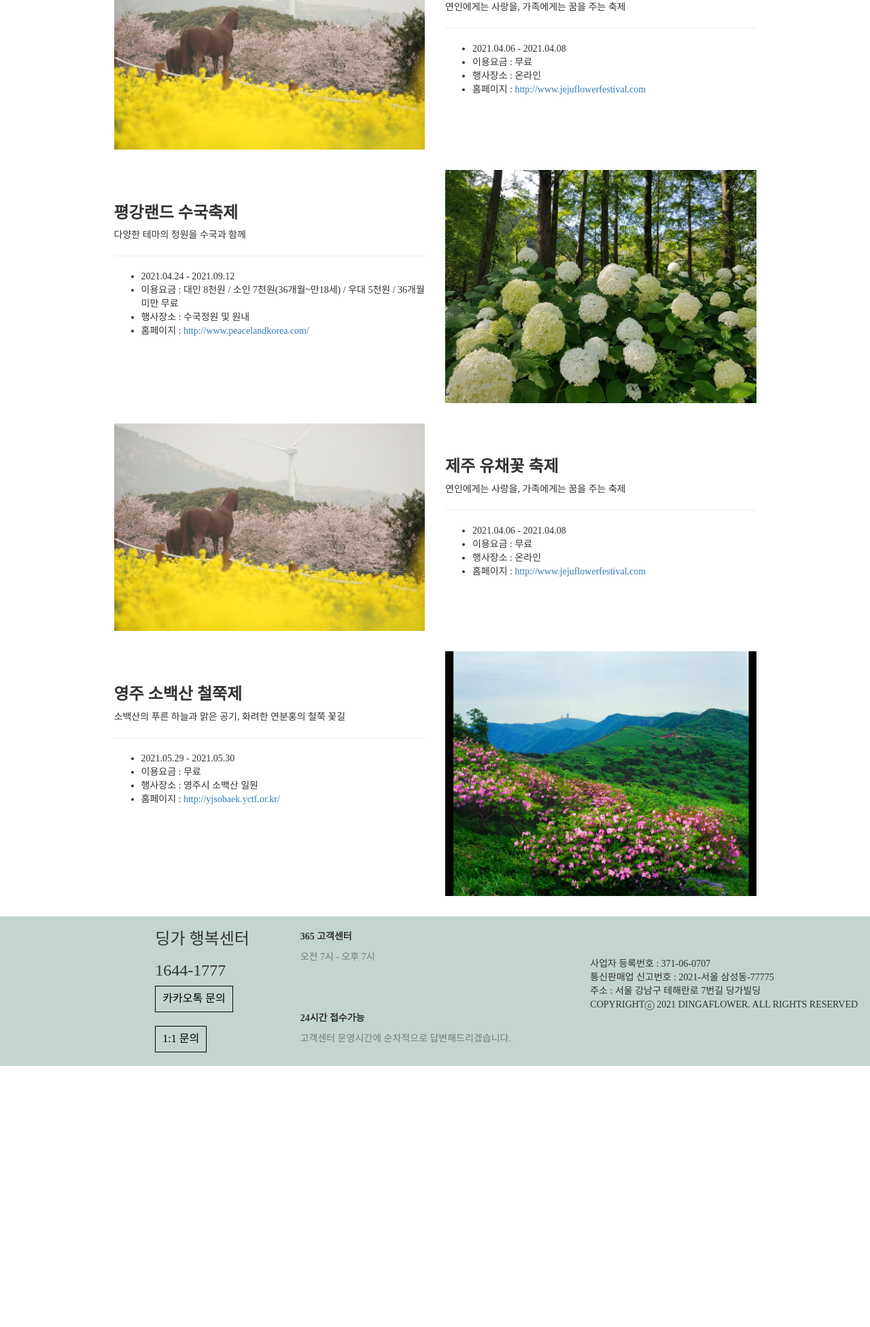
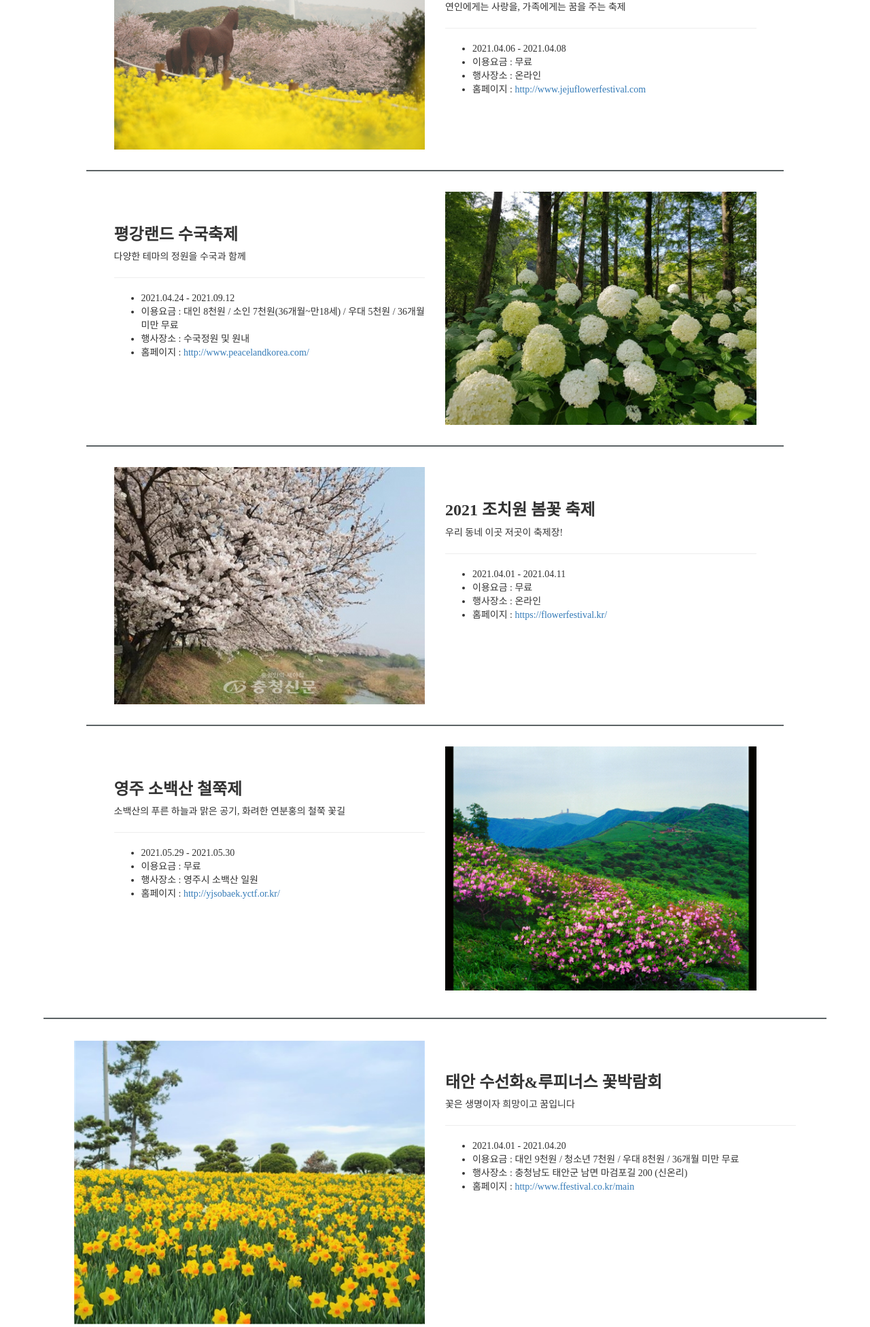
Before and after one commit to gyub99/IF-Flower-Shop, a PHP site: page /about2.html in a window 1280 px wide. Shown: the part 481-2433 px from the top of the page at 68% size. Before the commit the page ends 2049 px from the top, so only its background shows below. Run offline with PHP 8.4, Linux system fonts and the light colour scheme; some web fonts are replaced.

```diff
--- a/about2.html
+++ b/about2.html
@@ -92,6 +92,7 @@
             </ul>
         </div>
       </div>
+      <hr class="line">
       <div class="row festival">
         <div class="col-sm-1"></div>
         <div class="col-sm-5 explain">
@@ -108,22 +109,24 @@
           <img src="picture/about/about2/sooguk.jpg" alt="축제 2" class="img-responsive"/>
         </div>
       </div>
+      <hr class="line">
       <div class="row festival">
         <div class="col-sm-1"></div>
         <div class="col-sm-5">
-          <img src="picture/about/about2/jeju.jpg" alt="축제 3" class="img-responsive"/>
+          <img src="picture/about/about2/jochiwon.jpg" alt="축제 3" class="img-responsive"/>
         </div>
         <div class="col-sm-5 explain">
-            <h3><strong>제주 유채꽃 축제</strong></h3>
-            <p>연인에게는 사랑을, 가족에게는 꿈을 주는 축제</p> <hr>
+            <h3><strong>2021 조치원 봄꽃 축제</strong></h3>
+            <p>우리 동네 이곳 저곳이 축제장!</p> <hr>
             <ul>
-                <li>2021.04.06 - 2021.04.08</li>
+                <li>2021.04.01 - 2021.04.11</li>
                 <li>이용요금 : 무료</li>
                 <li>행사장소 : 온라인</li>
-                <li>홈페이지 : <a href="http://www.jejuflowerfestival.com">http://www.jejuflowerfestival.com</a></li>
+                <li>홈페이지 : <a href="https://flowerfestival.kr/">https://flowerfestival.kr/</a></li>
             </ul>
         </div>
       </div>
+      <hr class="line">
       <div class="row festival">
         <div class="col-sm-1"></div>
         <div class="col-sm-5 explain">
@@ -138,6 +141,41 @@
           </div>
         <div class="col-sm-5">
           <img src="picture/about/about2/sobaek.jpg" alt="축제 4" class="img-responsive"/>
+        </div>
+      </div>
+    </div>
+    <hr class="line">
+      <div class="row festival">
+        <div class="col-sm-1"></div>
+        <div class="col-sm-5">
+          <img src="picture/about/about2/taeahn.png" alt="축제 5" class="img-responsive"/>
+        </div>
+        <div class="col-sm-5 explain">
+            <h3><strong>태안 수선화&루피너스 꽃박람회</strong></h3>
+            <p>꽃은 생명이자 희망이고 꿈입니다</p> <hr>
+            <ul>
+                <li>2021.04.01 - 2021.04.20</li>
+                <li>이용요금 : 대인 9천원 / 청소년 7천원 / 우대 8천원 / 36개월 미만 무료</li>
+                <li>행사장소 : 충청남도 태안군 남면 마검포길 200 (신온리)</li>
+                <li>홈페이지 : <a href="http://www.ffestival.co.kr/main">http://www.ffestival.co.kr/main</a></li>
+            </ul>
+        </div>
+      </div>
+      <hr class="line">
+      <div class="row festival">
+        <div class="col-sm-1"></div>
+        <div class="col-sm-5 explain">
+            <h3><strong>평강랜드 핑크뮬리 축제</strong></h3>
+            <p>핑크빛으로 가득 물들은 평강랜드</p> <hr>
+            <ul>
+                <li>2021-09-18 - 2021-11-21</li>
+                <li>이용요금 : 대인 8천원 / 소인 7천원(36개월~만18세) / 우대 5천원 / 36개월 미만 무료</li>
+                <li>행사장소 : 경기 포천시 영북면 우물목길 171-18</li>
+                <li>홈페이지 : <a href="http://www.peacelandkorea.com/">http://www.peacelandkorea.com/</a></li>
+            </ul>
+          </div>
+        <div class="col-sm-5">
+          <img src="picture/about/about2/pink.png" alt="축제 6" class="img-responsive"/>
         </div>
       </div>
     </div>
--- a/css/about.css
+++ b/css/about.css
@@ -37,3 +37,11 @@
 .festival{
     margin-bottom: 30px;
 }
+.line {
+    border:0.5px solid #5C6365;
+    background-color:black;
+    margin-top:10px;
+    margin-bottom:30px;
+    margin-left:5%;
+    margin-right: 5%;
+}
--- a/css/product_detail.css
+++ b/css/product_detail.css
@@ -28,7 +28,6 @@
 .pro-thumbnail{
     margin-top: 15px;
     text-align: center;
-
 }
 .del-comment{
     font-weight: bold;
```
Also changed, not shown: product_detail.html (+27 -20 lines), picture/about/about2/jochiwon.jpg (added), picture/about/about2/jochiwon.png (added), picture/about/about2/pink.png (added), picture/about/about2/taeahn.png (added).
